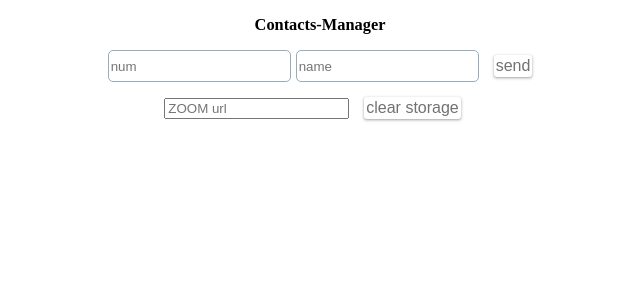
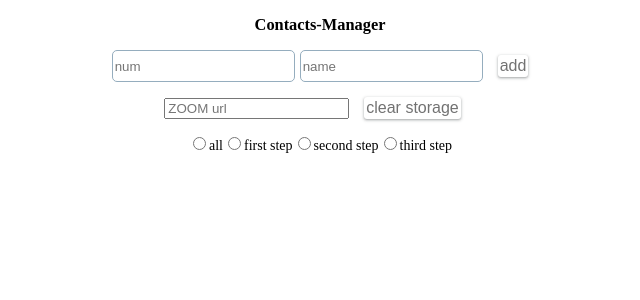
Before and after one commit to shacharRonZohar/Contact-Manager, a React (Create React App) app: page / in a window 1280 px wide. Shown: the top 300 px of the page, without its empty margins (320-960 px from the left). Built offline with nearby package versions, Linux system fonts and the light colour scheme.

Commit message:
added basic filter

```diff
--- a/src/assets/scss/views/_home.scss
+++ b/src/assets/scss/views/_home.scss
@@ -2,7 +2,7 @@
     margin: 15px;
 }
 
-form>*:not(button) {
+.main-form>*:not(button) {
     height: 2rem;
     border-radius: 5px;
     border: 1.5px solid $clr4;
--- /dev/null
+++ b/src/cmps/ContactFilter.jsx
@@ -0,0 +1,37 @@
+import React, { useEffect, useState } from 'react'
+
+export function ContactFilter({ onSetFilter }) {
+
+    const [filter, setFilter] = useState({ status: '' })
+
+    useEffect(() => {
+        onSetFilter(filter)
+    }, [filter])
+
+    const handleChange = ({ target }) => {
+        // ev.persist()
+        setFilter({ status: target.value })
+        // onSetFilter(filter)
+    }
+
+    return (
+        <form className="contact-filter">
+            <label htmlFor="all">
+            <input type="radio" name="status" id="all" value="" onChange={handleChange} />
+            all
+            </label>
+            <label htmlFor="first">
+            <input type="radio" name="status" id="first" value="first-step" onChange={handleChange} />
+            first step
+            </label>
+            <label htmlFor="second">
+            <input type="radio" name="status" id="second" value="second-step" onChange={handleChange} />
+            second step
+            </label>
+            <label htmlFor="third">
+            <input type="radio" name="status" id="third" value="third-step" onChange={handleChange} />
+            third step
+            </label>
+        </form>
+    )
+}
--- a/src/cmps/ContactList.jsx
+++ b/src/cmps/ContactList.jsx
@@ -1,7 +1,6 @@
 import React from 'react'
 import { ContactPreview } from './ContactPreview'
 
-// export function ContactList({ contacts, onSendCheckMsg, onDeleteContact, onSendInvitation , onSendStartMsg }) {
 export function ContactList({ contacts, onSendMsg, onDeleteContact }) {
     console.log("🚀 ~ file: ContactList.jsx ~ line 4 ~ ContactList ~ contacts", contacts)
     return (
@@ -11,10 +10,7 @@ export function ContactList({ contacts, onSendMsg, onDeleteContact }) {
                 contacts.map(contact => <ContactPreview key={contact.id}
                     contact={contact}
                     onSendMsg={onSendMsg}
-                    // onSendCheckMsg={onSendCheckMsg}
                     onDeleteContact={onDeleteContact}
-                    // onSendInvitation={onSendInvitation}
-                    // onSendStartMsg={onSendStartMsg}
                 ></ContactPreview>)
             }
 
--- a/src/cmps/ContactPreview.jsx
+++ b/src/cmps/ContactPreview.jsx
@@ -1,6 +1,5 @@
 import React from 'react'
 
-// export function ContactPreview({contact, onSendCheckMsg, onDeleteContact, onSendInvitation,onSendStartMsg}) {
 export function ContactPreview({contact, onSendMsg, onDeleteContact}) {
     console.log(contact);
     return (
--- a/src/pages/Home.jsx
+++ b/src/pages/Home.jsx
@@ -1,4 +1,5 @@
 import React, { useEffect, useState } from 'react'
+import { ContactFilter } from '../cmps/ContactFilter'
 import { ContactList } from '../cmps/ContactList'
 import { contactService } from '../services/contactService'
 import { storageService } from '../services/storageService'
@@ -14,8 +15,8 @@ export function Home() {
         console.log(contact)
     }, [contact])
 
-    const loadContacts = () => {
-        const contacts = contactService.getContacts()
+    const loadContacts = (filter) => {
+        const contacts = contactService.getContacts(filter)
         setContacts([...contacts])
     }
 
@@ -37,24 +38,6 @@ export function Home() {
         loadContacts()
     }
 
-    // const onSendCheckMsg = (currContact) => {
-    //     contactService.sendCheckMsg(currContact)
-    //     contactService.setContactStatus(currContact.id, 'first-step')
-    //     loadContacts()
-    // }
-
-    // const onSendInvitation = (currContact) => {
-    //     contactService.sendInvitation(zoomUrl, currContact.num)
-    //     contactService.setContactStatus(currContact.id, 'second-step')
-    //     loadContacts()
-    // }
-
-    // const onSendStartMsg = (currContact) => {
-    //     contactService.sendStartMsg(currContact.num)
-    //     contactService.setContactStatus(currContact.id, 'third-step')
-    //     loadContacts()
-    // }
-
     const onDeleteContact = (contactId) => {
         contactService.remove(contactId)
         loadContacts()
@@ -69,24 +52,24 @@ export function Home() {
         setZoomUrl(ev.target.value)
     }
 
+    const onSetFilter = (filter) => {
+        console.log(filter);
+        loadContacts(filter)
+    }
+
 
     return (
         <section className="homepage">
             <h1>Contacts-Manager</h1>
-            <form onSubmit={(ev) => onAddContact(ev)}>
+            <form className="main-form" onSubmit={(ev) => onAddContact(ev)}>
                 <input type="text" onChange={onInputChange} name="num" value={contact.num} placeholder="num" />
                 <input type="text" onChange={onInputChange} name="name" value={contact.name} placeholder="name" />
-                <button>send</button>
+                <button>add</button>
             </form>
             <input type="text" placeholder="ZOOM url" onChange={onSetZoomUrl} />
             <button className="clear-btn" onClick={() => onClearStorage()}>clear storage</button>
-            <ContactList contacts={contacts}
-                onSendMsg={onSendMsg}
-                // onSendCheckMsg={onSendCheckMsg}
-                onDeleteContact={onDeleteContact}
-                // onSendInvitation={onSendInvitation}
-                // onSendStartMsg={onSendStartMsg}
-            />
+            <ContactFilter onSetFilter={onSetFilter}/>
+            <ContactList contacts={contacts} onSendMsg={onSendMsg} onDeleteContact={onDeleteContact} />
         </section>
     )
 }
--- a/src/services/contactService.js
+++ b/src/services/contactService.js
@@ -6,9 +6,6 @@ const CONTACT_KEY= 'myContacts'
 export const contactService = {
     addContact,
     getContacts,
-    // sendCheckMsg,
-    // sendInvitation,
-    // sendStartMsg,
     sendMsg,
     setContactStatus,
     remove
@@ -16,8 +13,10 @@ export const contactService = {
 
 var gContacts = storageService.loadFromStorage(CONTACT_KEY) || []
 
-function getContacts() {
-    return gContacts
+function getContacts(filter = {}) {
+    if (!filter.status) return gContacts;
+    const contacts = gContacts.filter(contact => contact.status === filter.status)
+    return contacts
 }
 
 function addContact(contact) {
@@ -26,10 +25,7 @@ function addContact(contact) {
         console.log('invalid num');
         return
     };
-    // var valiNum = _getValidNum(contact.num)
-    // var result = "https://api.whatsapp.com/send?phone=972" + valiNum;
     _saveContact(contact)
-    // window.open(result, "_blank");
 }
 
 function sendMsg(contact, status, url) {
@@ -52,6 +48,46 @@ function sendMsg(contact, status, url) {
     window.open(`https://wa.me/972${valiNum}/?text=${res}`)
 }
 
+
+function setContactStatus(contactId, newStatus) {
+    const idx = _getIdxById(contactId)
+    gContacts[idx].status = newStatus
+    _saveToStorage()
+}
+
+function remove(contactId) {
+    const idx = gContacts.findIndex(contact => contact.id === contactId)
+    const removedContact = gContacts.splice(idx, 1)
+    _saveToStorage()
+    return removedContact
+}
+
+
+// Local Functions
+
+function _getValidNum(num) {
+    return num.split('').filter((char) => char !== '-').join('')
+}
+
+function _getIdxById(id) {
+    return gContacts.findIndex(contact => contact.id === id)
+}
+
+function _saveContact(contact) {
+    contact.id = utilService.makeId()
+    gContacts.push(contact)
+    _saveToStorage()
+}
+
+function _saveToStorage() {
+    storageService.saveToStorage(CONTACT_KEY, gContacts)
+}
+
+
+
+// DEPRECAED
+
+
 // function sendCheckMsg(contact) {
 //     let valiNum = _getValidNum(contact.num)
 //     let res = encodeURI(`אהלן ${contact.name}! זה מתן מקודינג אקדמי:) היום ערב ההכרות שלנו! את/ה מגיע/ה?`);
@@ -69,36 +105,3 @@ function sendMsg(contact, status, url) {
 //     let res = encodeURI(`מתחילים עוד כמה דקות! כדאי להכנס ולראות אם הכל עובד כמו שצריך:)`);
 //     window.open(`https://wa.me/972${valiNum}/?text=${res}`)
 // }
-
-function setContactStatus(contactId, newStatus) {
-    const idx = _getIdxById(contactId)
-    gContacts[idx].status = newStatus
-}
-
-function remove(contactId) {
-    const idx = gContacts.findIndex(contact => contact.id === contactId)
-    const removedContact = gContacts.splice(idx, 1)
-    _saveToStorage()
-    return removedContact
-}
-
-
-// Local Functions
-function _getValidNum(num) {
-    return num.split('').filter((char) => char !== '-').join('')
-}
-
-function _getIdxById(id) {
-    return gContacts.findIndex(contact => contact.id === id)
-}
-
-
-function _saveContact(contact) {
-    contact.id = utilService.makeId()
-    gContacts.push(contact)
-    _saveToStorage()
-}
-
-function _saveToStorage() {
-    storageService.saveToStorage(CONTACT_KEY, gContacts)
-}
```
Also changed, not shown: 1 other file (tests, documents, lock files or other folders).
